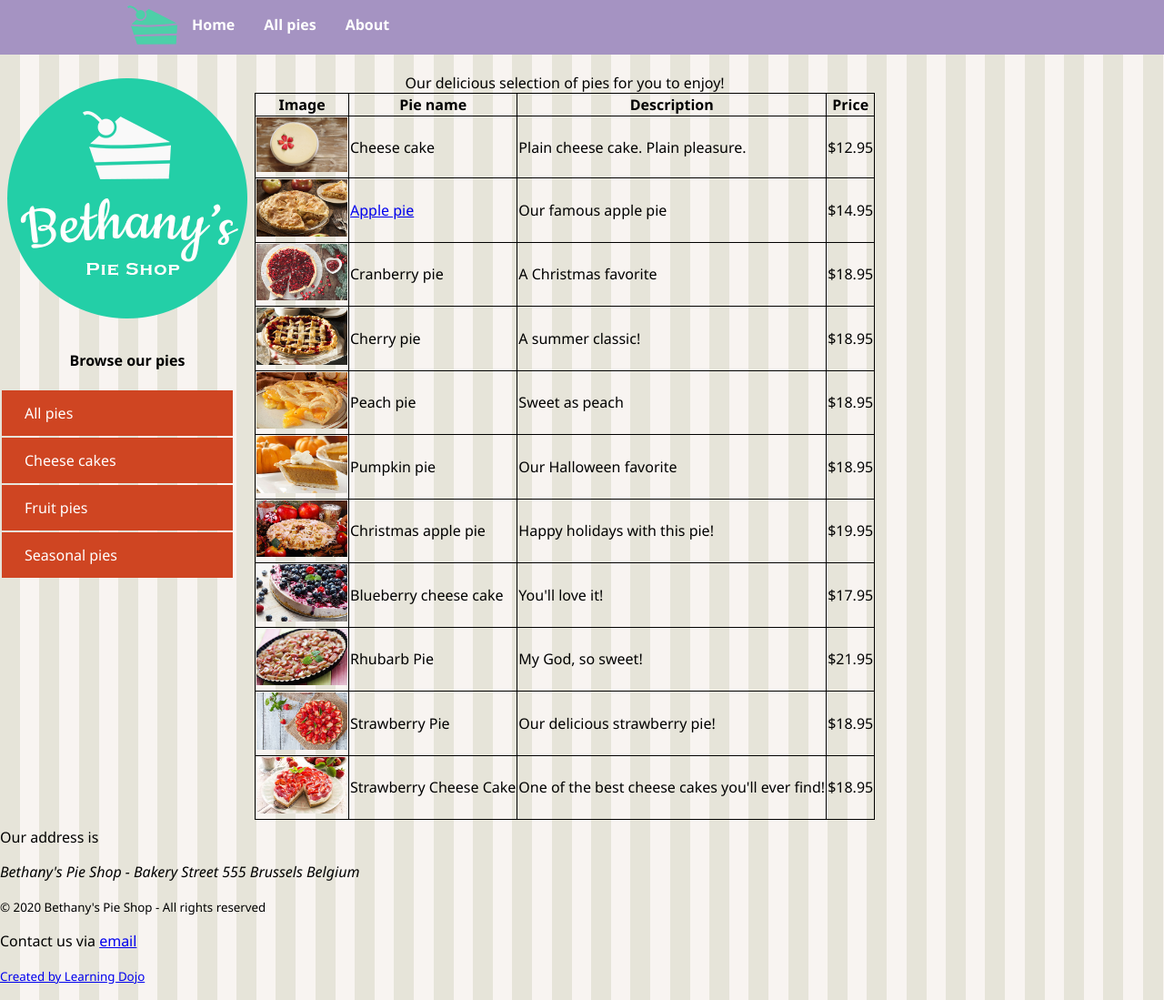
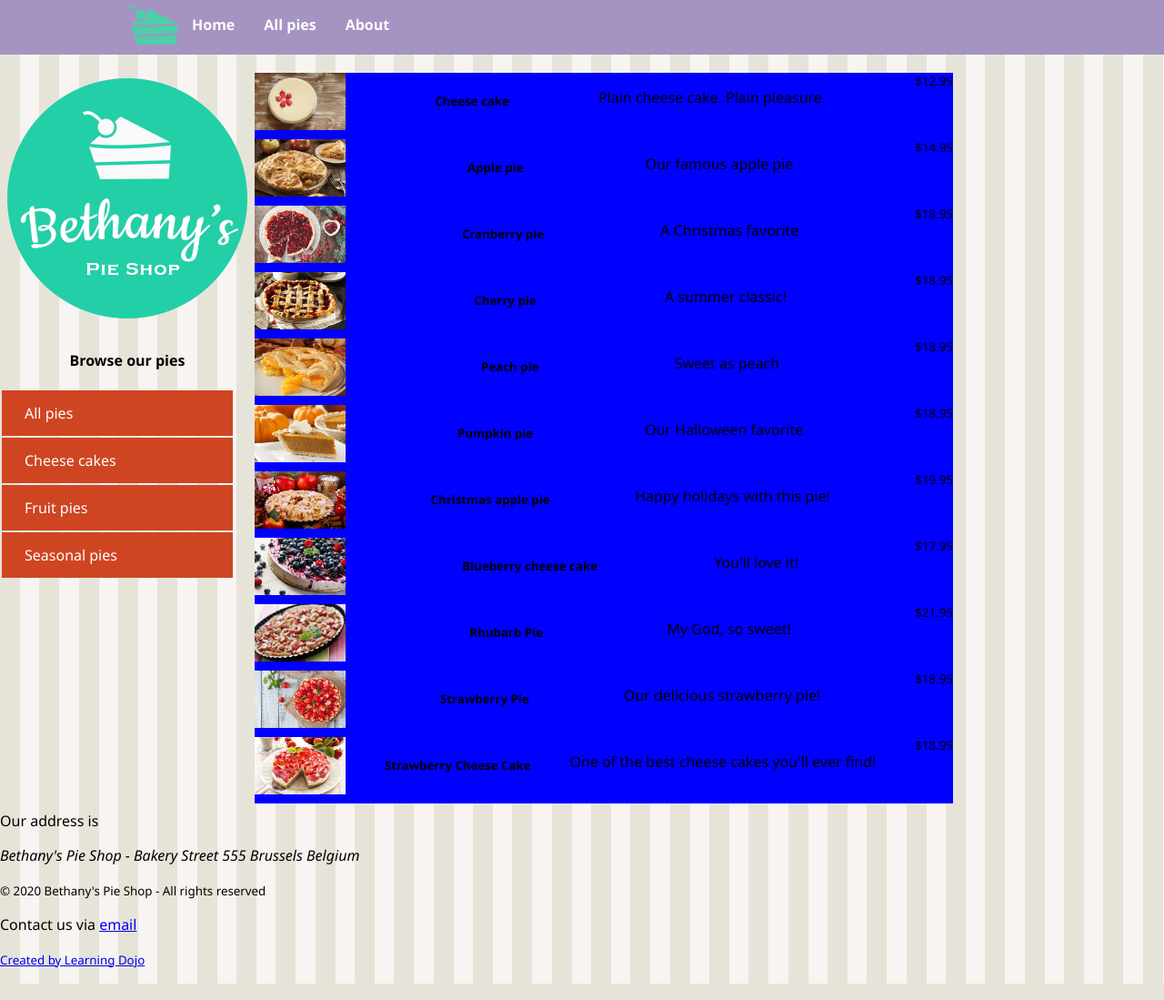
Before and after one commit to MiHawkStackOverFlow/Flexbox-Website, a plain HTML site: page pages/pieoverview.html in a window 1280 px wide. Shown: the whole page at 91% size. Drawn offline with Linux system fonts and the light colour scheme.

Commit message:
Replacing table with flex layout

```diff
--- a/css/styles.css
+++ b/css/styles.css
@@ -86,6 +86,26 @@ nav>ul>li a {
     margin: 5px 10px;
 }
 
+.main {
+    display: flex;
+    flex-direction: column;
+    width: 60%;
+    background-color: blue;
+}
+
+.pieRow {
+    display: flex;
+    flex-direction: row;
+    margin-bottom: 10px;
+    justify-content: space-between;
+    flex-wrap: wrap;
+}
+
+.leftMenu {
+    display: flex;
+    flex-direction: column;
+}
+
 /*Footer*/
 footer {
    display: flex;
--- a/pages/pieoverview.html
+++ b/pages/pieoverview.html
@@ -37,88 +37,84 @@
             </ul>
         </aside>
         <main class="main">
-            <table border="1"
-                style="width:100%;border: 1px solid black;border-collapse: collapse; padding: 20px;border-spacing: 5px;">
-                <caption>
-                    Our delicious selection of pies for you to enjoy!
-                </caption>
-                <thead>
-                    <tr>
-                        <th>Image</th>
-                        <th>Pie name</th>
-                        <th>Description</th>
-                        <th>Price</th>
-                    </tr>
-                </thead>
-                <tbody>
-                    <tr>
-                        <td><img src="../images/products/cheesecakesmall.jpg" width="100"></td>
-                        <td>Cheese cake</td>
-                        <td>Plain cheese cake. Plain pleasure.</td>
-                        <td>$12.95</td>
-                    </tr>
-                    <tr>
-                        <td><img src="../images/products/applepiesmall.jpg" width="100"></td>
-                        <td><a href="applepie.html">Apple pie</a></td>
-                        <td>Our famous apple pie</td>
-                        <td>$14.95</td>
-                    </tr>
-                    <tr>
-                        <td><img src="../images/products/cranberrypiesmall.jpg" width="100"></td>
-                        <td>Cranberry pie</td>
-                        <td>A Christmas favorite</td>
-                        <td>$18.95</td>
-                    </tr>
-                    <tr>
-                        <td><img src="../images/products/cherrypiesmall.jpg" width="100"></td>
-                        <td>Cherry pie</td>
-                        <td>A summer classic!</td>
-                        <td>$18.95</td>
-                    </tr>
-                    <tr>
-                        <td><img src="../images/products/peachpiesmall.jpg" width="100"></td>
-                        <td>Peach pie</td>
-                        <td>Sweet as peach</td>
-                        <td>$18.95</td>
-                    </tr>
-                    <tr>
-                        <td><img src="../images/products/pumpkinpiesmall.jpg" width="100"></td>
-                        <td>Pumpkin pie</td>
-                        <td>Our Halloween favorite</td>
-                        <td>$18.95</td>
-                    </tr>
-                    <tr>
-                        <td><img src="../images/products/christmasapplepiesmall.jpg" width="100"></td>
-                        <td>Christmas apple pie</td>
-                        <td>Happy holidays with this pie!</td>
-                        <td>$19.95</td>
-                    </tr>
-                    <tr>
-                        <td><img src="../images/products/blueberrycheesecakesmall.jpg" width="100"></td>
-                        <td>Blueberry cheese cake</td>
-                        <td>You'll love it!</td>
-                        <td>$17.95</td>
-                    </tr>
-                    <tr>
-                        <td><img src="../images/products/rhubarbpiesmall.jpg" width="100"></td>
-                        <td>Rhubarb Pie</td>
-                        <td>My God, so sweet!</td>
-                        <td>$21.95</td>
-                    </tr>
-                    <tr>
-                        <td><img src="../images/products/strawberrypiesmall.jpg" width="100"></td>
-                        <td>Strawberry Pie</td>
-                        <td>Our delicious strawberry pie!</td>
-                        <td>$18.95</td>
-                    </tr>
-                    <tr>
-                        <td><img src="../images/products/strawberrycheesecakesmall.jpg" width="100"></td>
-                        <td>Strawberry Cheese Cake</td>
-                        <td>One of the best cheese cakes you'll ever find!</td>
-                        <td>$18.95</td>
-                    </tr>
-                </tbody>
-            </table>
+
+            <div class="pieRow">
+                <img src="../images/products/cheesecakesmall.jpg" width="100" height="63">
+                <h5>Cheese cake</h5>
+                <p>Plain cheese cake. Plain pleasure.</p>
+                <small>$12.95</small>
+            </div>
+
+            <div class="pieRow">
+                <img src="../images/products/applepiesmall.jpg" width="100" height="63">
+                <h5>Apple pie</h5>
+                <p>Our famous apple pie</p>
+                <small>$14.95</small>
+            </div>
+
+            <div class="pieRow">
+                <img src="../images/products/cranberrypiesmall.jpg" width="100" height="63">
+                <h5>Cranberry pie</h5>
+                <p>A Christmas favorite</p>
+                <small>$18.95</small>
+            </div>
+
+            <div class="pieRow">
+                <img src="../images/products/cherrypiesmall.jpg" width="100" height="63">
+                <h5>Cherry pie</h5>
+                <p>A summer classic!</p>
+                <small>$18.95</small>
+            </div>
+
+            <div class="pieRow">
+                <img src="../images/products/peachpiesmall.jpg" width="100" height="63">
+                <h5>Peach pie</h5>
+                <p>Sweet as peach</p>
+                <small>$18.95</small>
+            </div>
+
+            <div class="pieRow">
+                <img src="../images/products/pumpkinpiesmall.jpg" width="100" height="63">
+                <h5>Pumpkin pie</h5>
+                <p>Our Halloween favorite</p>
+                <small>$18.95</small>
+            </div>
+
+            <div class="pieRow">
+                <img src="../images/products/christmasapplepiesmall.jpg" width="100" height="63">
+                <h5>Christmas apple pie</h5>
+                <p>Happy holidays with this pie!</p>
+                <small>$19.95</small>
+            </div>
+
+            <div class="pieRow">
+                <img src="../images/products/blueberrycheesecakesmall.jpg" width="100" height="63">
+                <h5>Blueberry cheese cake</h5>
+                <p>You'll love it!</p>
+                <small>$17.95</small>
+            </div>
+
+            <div class="pieRow">
+                <img src="../images/products/rhubarbpiesmall.jpg" width="100" height="63">
+                <h5>Rhubarb Pie</h5>
+                <p>My God, so sweet!</p>
+                <small>$21.95</small>
+            </div>
+
+            <div class="pieRow">
+                <img src="../images/products/strawberrypiesmall.jpg" width="100" height="63">
+                <h5>Strawberry Pie</h5>
+                <p>Our delicious strawberry pie!</p>
+                <small>$18.95</small>
+            </div>
+
+            <div class="pieRow">
+                <img src="../images/products/strawberrycheesecakesmall.jpg" width="100">
+                <h5>Strawberry Cheese Cake</h5>
+                <p>One of the best cheese cakes you'll ever find!</p>
+                <small>$18.95</small>
+            </div>
+
         </main>
     </div>
 
```
Also changed, not shown: pages/test.html (+5 -5 lines).
